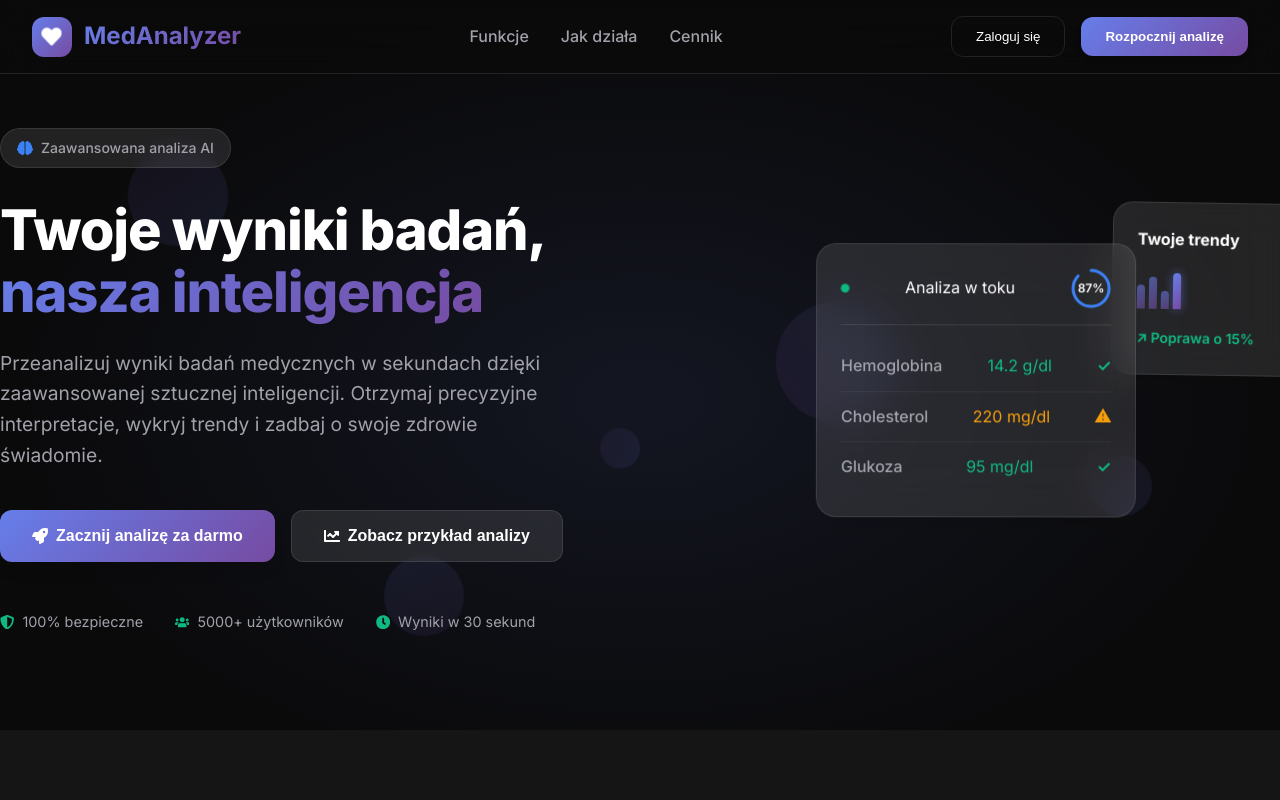
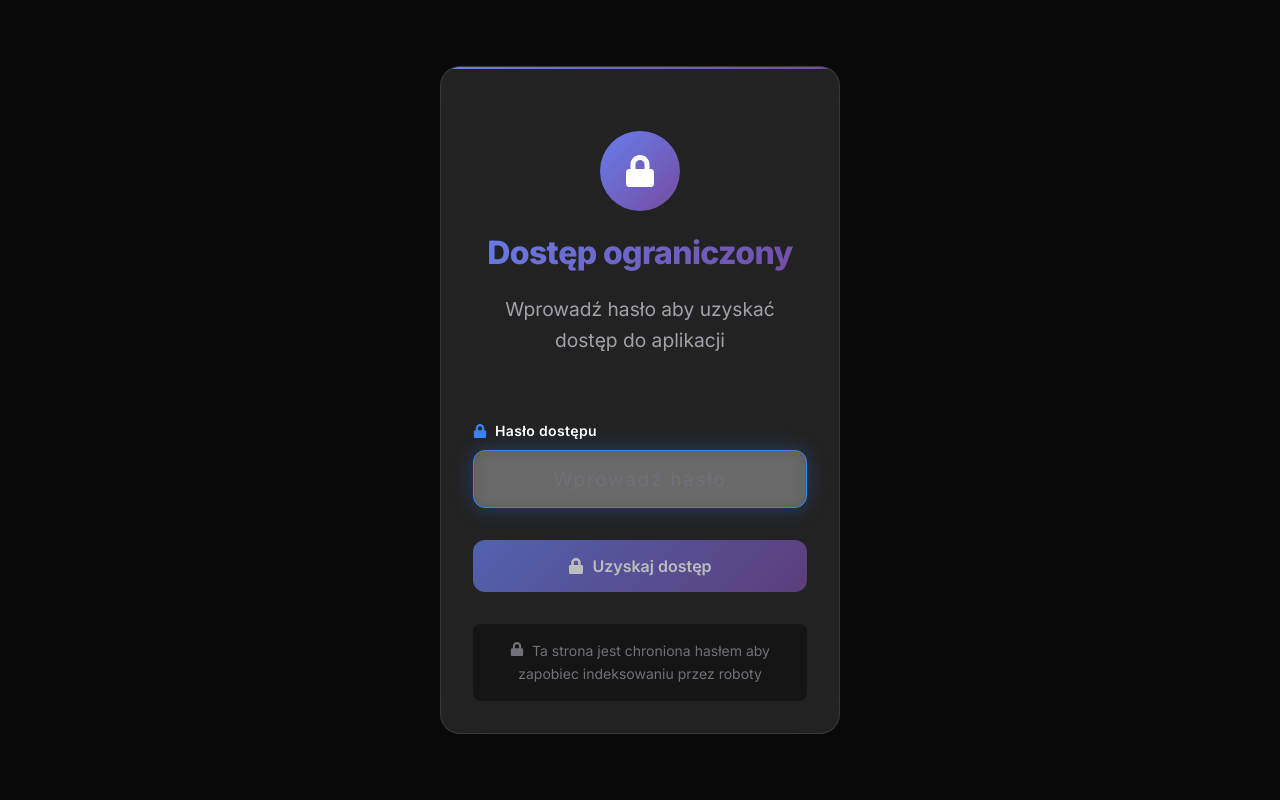
Before and after one commit to MariuszPieniakKID/zdrowie, a React (Create React App) app: page / in a window 1280 px wide. Shown: the top 800 px of the page. Built offline with nearby package versions, Linux system fonts and the light colour scheme.

Commit message:
🔒 Dodano zabezpieczenie hasłem HTTP - Dodano formularz hasła (1234) przed dostępem do aplikacji - Zabezpieczenia SEO: meta tagi noindex, robots.txt - Przycisk wylogowania z hasła w sidebarze - Wielopoziomowa ochrona przed indeksowaniem przez Google - Dokumentacja w PASSWORD_PROTECTION.md

```diff
--- a/public/index.html
+++ b/public/index.html
@@ -5,9 +5,15 @@
     <link rel="icon" href="%PUBLIC_URL%/favicon.ico" />
     <meta name="viewport" content="width=device-width, initial-scale=1" />
     <meta name="theme-color" content="#000000" />
+
+    <!-- Zabezpieczenia przed indeksowaniem przez roboty -->
+    <meta name="robots" content="noindex, nofollow, noarchive, nosnippet, noimageindex">
+    <meta name="googlebot" content="noindex, nofollow, noarchive, nosnippet, noimageindex">
+    <meta name="bingbot" content="noindex, nofollow, noarchive, nosnippet, noimageindex">
+
     <meta
       name="description"
-      content="Web site created using create-react-app"
+      content="Prywatna aplikacja medyczna - dostęp tylko dla autoryzowanych użytkowników"
     />
     <link rel="apple-touch-icon" href="%PUBLIC_URL%/logo192.png" />
     <!--
@@ -24,7 +30,7 @@
       work correctly both with client-side routing and a non-root public URL.
       Learn how to configure a non-root public URL by running `npm run build`.
     -->
-    <title>React App</title>
+    <title>System Medyczny - Dostęp Ograniczony</title>
   </head>
   <body>
     <noscript>You need to enable JavaScript to run this app.</noscript>
--- a/src/App.js
+++ b/src/App.js
@@ -8,11 +8,15 @@ import WgrajPlik from './upload';
 import EdytujProfil from './edit';
 import Landing from './landing';
 import './components.css';
-import { FaSignOutAlt, FaUser, FaChartLine, FaFileAlt, FaHome, FaUpload, FaEye, FaMobileAlt, FaKey } from 'react-icons/fa';
+import { FaSignOutAlt, FaUser, FaChartLine, FaFileAlt, FaHome, FaUpload, FaEye, FaMobileAlt, FaKey, FaLock } from 'react-icons/fa';
 
 Chart.register(...registerables);
 
 function App() {
+  const [isPasswordAuthenticated, setIsPasswordAuthenticated] = useState(false);
+  const [passwordInput, setPasswordInput] = useState('');
+  const [passwordError, setPasswordError] = useState('');
+
   const [view, setView] = useState('login');
   const [user, setUser] = useState(null);
   const [loginPhone, setLoginPhone] = useState('');
@@ -119,6 +123,14 @@ function App() {
     }
   }, []);
 
+  // SPRAWDZENIE HASŁA Z LOCALSTORAGE PRZY ŁADOWANIU STRONY
+  useEffect(() => {
+    const passwordAuth = localStorage.getItem('passwordAuth');
+    if (passwordAuth === 'true') {
+      setIsPasswordAuthenticated(true);
+    }
+  }, []);
+
   useEffect(() => {
     const checkExistingAnalysis = async () => {
       try {
@@ -146,38 +158,29 @@ function App() {
   const sanitizePhone = (phone) => phone.replace(/[\s-]/g, '');
   const isValidPhone = (phone) => /^(\+48)?\d{9}$/.test(sanitizePhone(phone));
 
-  // STARY SYSTEM LOGOWANIA - ZAKOMENTOWANY
-  /*
-  const handleLogin = async (e) => {
+  // FUNKCJE OBSŁUGI HASŁA
+  const handlePasswordSubmit = (e) => {
     e.preventDefault();
-    setError('');
-    if (!isValidPhone(loginPhone)) {
-      setError('Podaj poprawny numer telefonu');
-      return;
-    }
-    setLoading(true);
-    try {
-      const res = await axios.post('https://zdrowie-backend.vercel.app/api/login', { phone: sanitizePhone(loginPhone) });
-      setUser(res.data.user);
-      setEditForm(res.data.user);
-      setView('main');
-      localStorage.setItem('user', JSON.stringify(res.data.user));
-      // CZYSZCZENIE STANU
-      setFiles({ documents: [], total: 0, page: 1, totalPages: 1 });
-      setParameters([]);
-      setSelectedParams([]);
-      setChartData({ labels: [], datasets: [] });
-      setSummary('');
-      setAnalysis('');
-      setSelectedDoc(null);
-      setError('');
-    } catch (err) {
-      setError(err.response?.data?.error || 'Błąd logowania');
-    } finally {
-      setLoading(false);
+    setPasswordError('');
+
+    if (passwordInput === '1234') {
+      setIsPasswordAuthenticated(true);
+      localStorage.setItem('passwordAuth', 'true');
+      setPasswordInput('');
+    } else {
+      setPasswordError('Nieprawidłowe hasło');
+      setPasswordInput('');
     }
   };
-  */
+
+  const handlePasswordLogout = () => {
+    localStorage.removeItem('passwordAuth');
+    localStorage.removeItem('user');
+    setIsPasswordAuthenticated(false);
+    setUser(null);
+    setView('login');
+    setShowLanding(true);
+  };
 
   // NOWY SYSTEM LOGOWANIA Z KODEM SMS
   useEffect(() => {
@@ -450,9 +453,10 @@ function App() {
   };
 
   const handleLogout = () => {
+    localStorage.removeItem('user');
     setUser(null);
+    setView('login');
     setShowLanding(true);
-    localStorage.removeItem('user');
     setFiles({ documents: [], total: 0, page: 1, totalPages: 1 });
     setParameters([]);
     setSelectedParams([]);
@@ -469,6 +473,99 @@ function App() {
     setResendTimer(0);
     window.location.reload();
   };
+
+  // ZABEZPIECZENIE HASŁEM - WYŚWIETLANE PRZED WSZYSTKIMI INNYMI ELEMENTAMI
+  if (!isPasswordAuthenticated) {
+    return (
+      <div className="modern-container">
+        <div className="bg-particles">
+          <div className="particle"></div>
+          <div className="particle"></div>
+          <div className="particle"></div>
+        </div>
+
+        <div style={{
+          display: 'flex',
+          justifyContent: 'center',
+          alignItems: 'center',
+          minHeight: '100vh',
+          padding: '2rem'
+        }}>
+          <div className="modern-card" style={{ maxWidth: '400px', width: '100%' }}>
+            <div className="modern-page-header" style={{ marginBottom: '2rem', textAlign: 'center' }}>
+              <div style={{
+                width: '80px',
+                height: '80px',
+                background: 'var(--primary-gradient)',
+                borderRadius: '50%',
+                display: 'flex',
+                alignItems: 'center',
+                justifyContent: 'center',
+                color: 'white',
+                fontSize: '2rem',
+                margin: '0 auto 1rem'
+              }}>
+                <FaLock />
+              </div>
+              <h2 className="modern-page-title" style={{ fontSize: '2rem' }}>
+                Dostęp ograniczony
+              </h2>
+              <p className="modern-page-subtitle">
+                Wprowadź hasło aby uzyskać dostęp do aplikacji
+              </p>
+            </div>
+
+            <form onSubmit={handlePasswordSubmit} className="modern-form">
+              <div className="modern-form-group">
+                <label className="modern-label">
+                  <FaLock style={{ marginRight: '0.5rem', color: 'var(--accent-blue)' }} />
+                  Hasło dostępu
+                </label>
+                <input
+                  type="password"
+                  value={passwordInput}
+                  onChange={(e) => setPasswordInput(e.target.value)}
+                  placeholder="Wprowadź hasło"
+                  className="modern-input"
+                  style={{
+                    textAlign: 'center',
+                    fontSize: '1.2rem',
+                    letterSpacing: '0.1rem'
+                  }}
+                  required
+                  autoFocus
+                />
+              </div>
+
+              <button
+                type="submit"
+                className="modern-btn"
+                disabled={!passwordInput}
+              >
+                <FaLock />
+                Uzyskaj dostęp
+              </button>
+            </form>
+
+            {passwordError && <div className="modern-error">{passwordError}</div>}
+
+            <div style={{
+              marginTop: '2rem',
+              padding: '1rem',
+              background: 'var(--bg-secondary)',
+              borderRadius: '8px',
+              fontSize: '0.875rem',
+              color: 'var(--text-muted)',
+              textAlign: 'center'
+            }}>
+              <FaLock style={{ marginRight: '0.5rem' }} />
+              Ta strona jest chroniona hasłem aby zapobiec indeksowaniu przez roboty
+            </div>
+          </div>
+        </div>
+      </div>
+    );
+  }
 
   // Modern Landing Page
   if (showLanding && !user) {
@@ -1000,6 +1097,36 @@ function App() {
               <FaUser />
               Edytuj profil
             </button>
+
+            <div style={{
+              height: '1px',
+              background: 'var(--border-color)',
+              margin: '1rem 0'
+            }}></div>
+
+            <button
+              onClick={handlePasswordLogout}
+              style={{
+                display: 'flex',
+                alignItems: 'center',
+                gap: '0.75rem',
+                padding: '1rem',
+                background: 'transparent',
+                color: 'var(--accent-orange)',
+                border: 'none',
+                borderRadius: '12px',
+                cursor: 'pointer',
+                transition: 'all 0.3s ease',
+                fontSize: '0.875rem',
+                fontWeight: '500',
+                width: '100%',
+                textAlign: 'left'
+              }}
+              title="Wyloguj z hasła dostępu"
+            >
+              <FaLock />
+              Wyloguj z hasła
+            </button>
           </div>
         </nav>
 
```
Also changed, not shown: public/robots.txt, 1 other file (tests, documents, lock files or other folders).
